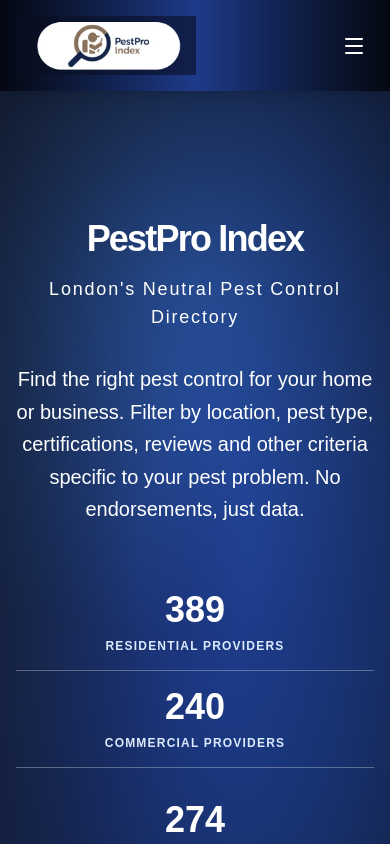
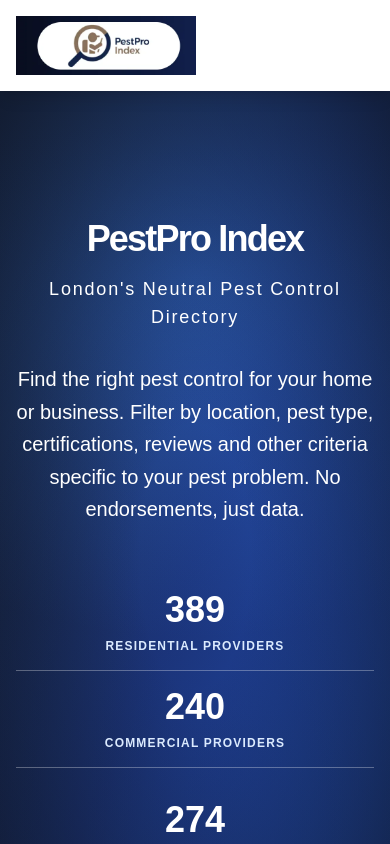
Before and after one commit to aarongeorghiades-hub/pestpro-index-v2-live, a Next.js app: page / in a window 390 px wide. Shown: the top 844 px of the page. Built offline with nearby package versions, Linux system fonts and the light colour scheme.

Commit message:
fix: make header background transparent on mobile

```diff
--- a/components/Navigation.tsx
+++ b/components/Navigation.tsx
@@ -35,6 +35,9 @@ export default function Navigation() {
     <>
       <style>{`
         @media (max-width: 767px) {
+          .nav-header {
+            background: transparent !important;
+          }
           .logo-container {
             background: transparent;
             padding: 0;
@@ -42,7 +45,7 @@ export default function Navigation() {
           }
         }
       `}</style>
-      <nav className="sticky top-0 z-50 bg-gradient-to-r from-[#050812] via-[#1e3a8a] to-[#050812] shadow-lg">
+      <nav className="sticky top-0 z-50 nav-header bg-gradient-to-r from-[#050812] via-[#1e3a8a] to-[#050812] shadow-lg">
         <div className="max-w-7xl mx-auto px-4 sm:px-6 lg:px-8 py-4 flex items-center justify-between">
           {/* Logo */}
           <Link href="/" className="flex-shrink-0 logo-container">
```
